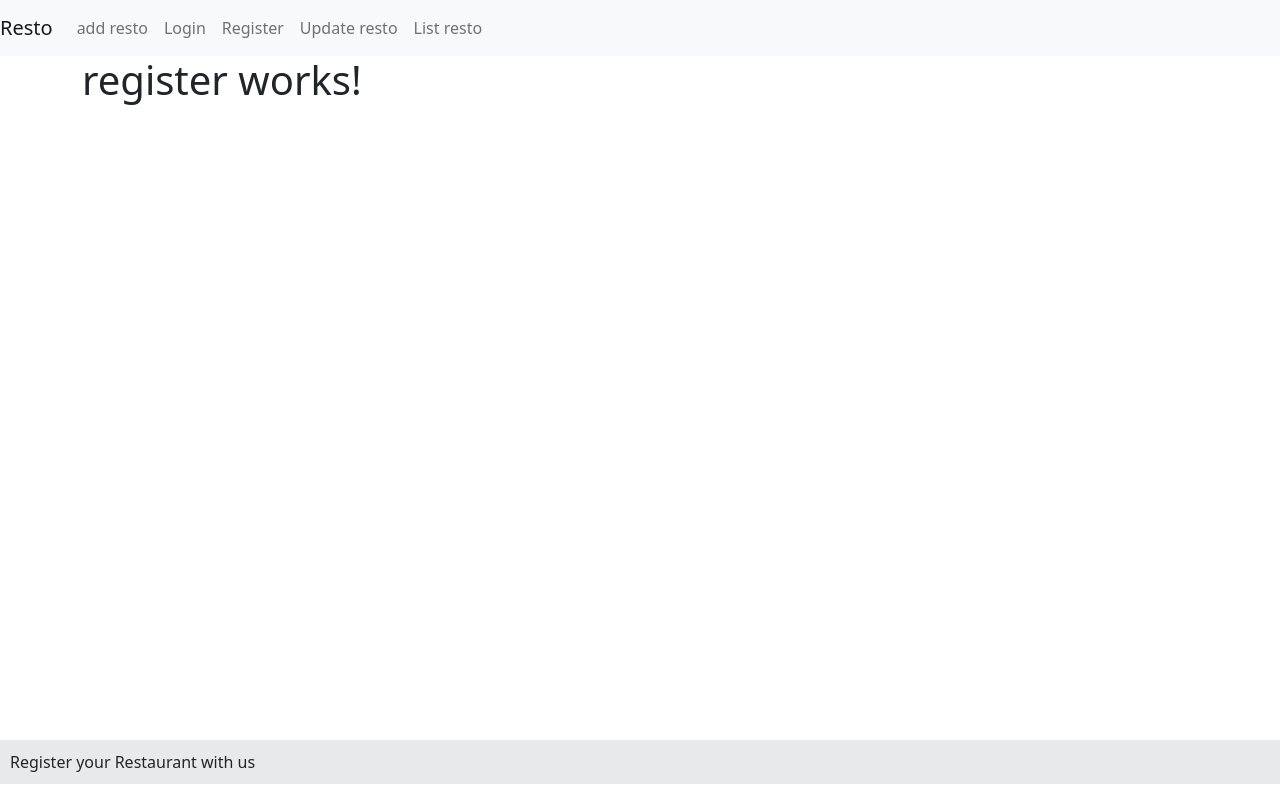
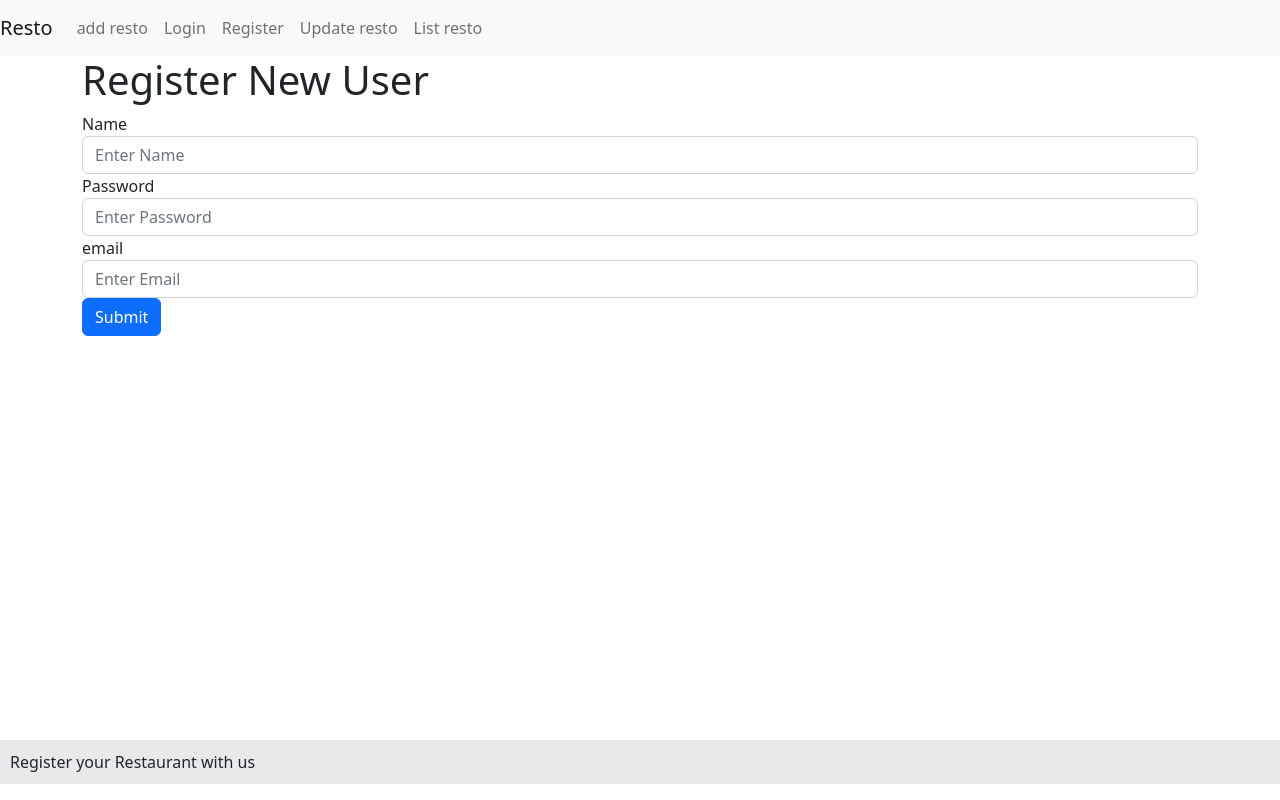
Before and after one commit to Abhinavsinghnegi/resto, an Angular app: page /register in a window 1280 px wide. Built offline with nearby package versions, Linux system fonts and the light colour scheme.

Commit message:
feat:register a new user in resto

```diff
--- a/src/app/register/register.component.html
+++ b/src/app/register/register.component.html
@@ -1 +1,23 @@
-<h1>register works!</h1>
+<h1>Register New User</h1>
+<div *ngIf="alert" class="alert alert-success alert-dismissible fade show" role="alert">
+    <strong>Success!</strong>Your User has been registered successfully.
+    <button (click)="closeAlert()" type="button" class="close" data-dismiss="alert" aria-label="Close">
+      <span aria-hidden="true">&times;</span>
+    </button>
+  </div>
+
+<form [formGroup]="register" (ngSubmit)="collection()">
+    <div class="form-group">
+        <label>Name</label>
+        <input type="text" class="form-control" placeholder="Enter Name" formControlName="name">
+    </div>
+    <div class="form-group">
+        <label>Password</label>
+        <input type="password" class="form-control" placeholder="Enter Password" formControlName="password">
+      </div>
+    <div class="form-group">
+        <label>email</label>
+        <input type="email" class="form-control" placeholder="Enter Email" formControlName="email">
+    </div>
+    <button type="submit" class="btn btn-primary">Submit</button>
+</form>
--- a/src/app/register/register.component.ts
+++ b/src/app/register/register.component.ts
@@ -1,4 +1,6 @@
 import { Component, OnInit } from '@angular/core';
+import { FormGroup, FormControl } from '@angular/forms';
+import { RestoService } from '../services/resto.service';
 
 @Component({
   selector: 'app-register',
@@ -7,9 +9,26 @@
 })
 export class RegisterComponent implements OnInit {
 
-  constructor() { }
+  alert:boolean=false
+
+  register = new FormGroup({
+    name:new FormControl(''),
+    password:new FormControl(''),
+    email:new FormControl('')
+  })
+  constructor(private resto: RestoService) { }
 
   ngOnInit(): void {
   }
 
+  collection = () =>{
+    this.resto.registerUser(this.register.value).subscribe((result)=>{
+      this.alert=true;
+    })
+  }
+
+  closeAlert = () => {
+    this.alert=false;
+  }
+
 }
--- a/src/app/services/resto.service.ts
+++ b/src/app/services/resto.service.ts
@@ -7,6 +7,7 @@
 export class RestoService {
 
   url = "http://localhost:3000/restaurants";
+  rootUrl = "http://localhost:3000/";
 
   constructor(private http : HttpClient) { }
 
@@ -34,4 +35,8 @@
   updateResto = (id:number, data:any) => {
     return this.http.put(`${this.url}/${id}`,data)
   }
+
+  registerUser= (data:any) => {
+    return this.http.post(this.rootUrl+"users", data)
+  }
 }
```
Also changed, not shown: db/db.json (+8 -0 lines).
